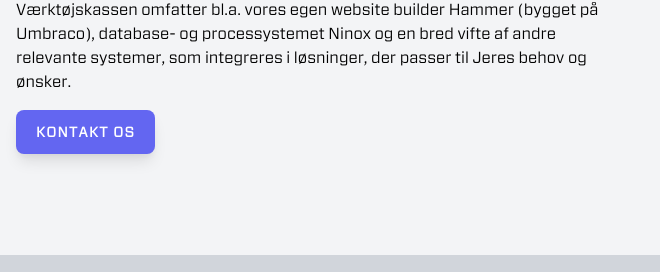
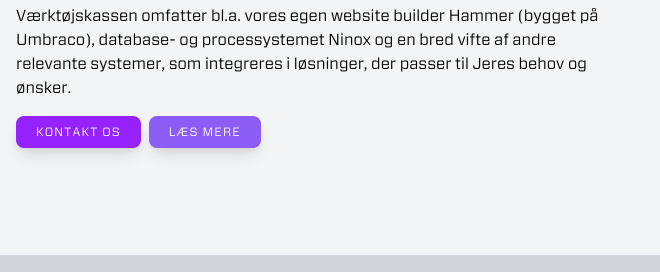
Before and after one commit to Tidmand/tailwind, a website built with Vite: page index.html in a window 1280 px wide. Shown: the part 357-629 px from the top of the page, 0-660 px from the left. Built offline with nearby package versions, Linux system fonts and the light colour scheme.

Commit message:
Brug af @apply funktion i opsplitning af btn-classes

```diff
--- a/css/tailwind.css
+++ b/css/tailwind.css
@@ -23,6 +23,18 @@
     }
 }
 
+@layer components {
+    .btn {
+        @apply inline-block px-5 py-2 rounded-lg uppercase tracking-widest text-sm sm:text-xs
+    }
+    .btn-primary {
+        @apply shadow-lg bg-brand hover:bg-gray-700 transform transition hover:-translate-y-0.5 focus:ring-brand focus:ring-opacity-50 focus:outline-none focus:ring focus:ring-offset-2 active:bg-gray-900 text-white
+    }
+    .btn-secondary {
+        @apply shadow-lg bg-purple-500 hover:bg-purple-400 transform transition hover:-translate-y-0.5 focus:ring-purple-500 focus:ring-opacity-50 focus:outline-none focus:ring focus:ring-offset-2 active:bg-purple-600 text-white
+    }
+}
+
 img {
     height:auto;
 }
--- a/index.html
+++ b/index.html
@@ -28,8 +28,9 @@
                     <p>UMAKERS er et lille udviklerhus, som hjælper store og små kunder med at optimere deres online profil. Det kan være en hjemmeside, en landingpage, en blog eller en webshop. Eller andre specifikke opgaver, hvor vores kompetencer kommer i spil.</p>
                     <p>Vi leverer professionelle løsninger med konsultation, analyse, design og hosting- samt serviceaftaler.</p>
                     <p>Værktøjskassen omfatter bl.a. vores egen website builder Hammer (bygget på Umbraco), database- og processystemet Ninox og en bred vifte af andre relevante systemer, som integreres i løsninger, der passer til Jeres behov og ønsker.</p>
-                    <div class="buttons">
-                      <a href="#" class="btn inline-block px-5 py-3 rounded-lg shadow-lg bg-indigo-500 text-white uppercase tracking-widest font-semibold text-sm">Kontakt os</a>
+                    <div class="buttons space-x-1">
+                      <a href="#" class="btn btn-primary">Kontakt os</a>
+                      <a href="#" class="btn btn-secondary">Læs mere</a>
                     </div>
                 </div>
                 <div class="flex flex-1">
--- a/tailwind.config.js
+++ b/tailwind.config.js
@@ -2,7 +2,11 @@
   purge: [],
   darkMode: false, // or 'media' or 'class'
   theme: {
-    extend: {},
+    extend: {
+      colors: {
+        brand: "#9522FF",
+      }
+    },
     fontFamily: {
       VitesseLight: ["Vitesse sans light, sans-serif"],
       VitesseBook: ["Vitesse sans book, sans-serif"],
@@ -14,7 +18,9 @@
     }
   },
   variants: {
-    extend: {},
+    extend: {
+      backgroundColor: ["active"],
+    },
   },
   plugins: [],
 }
```
